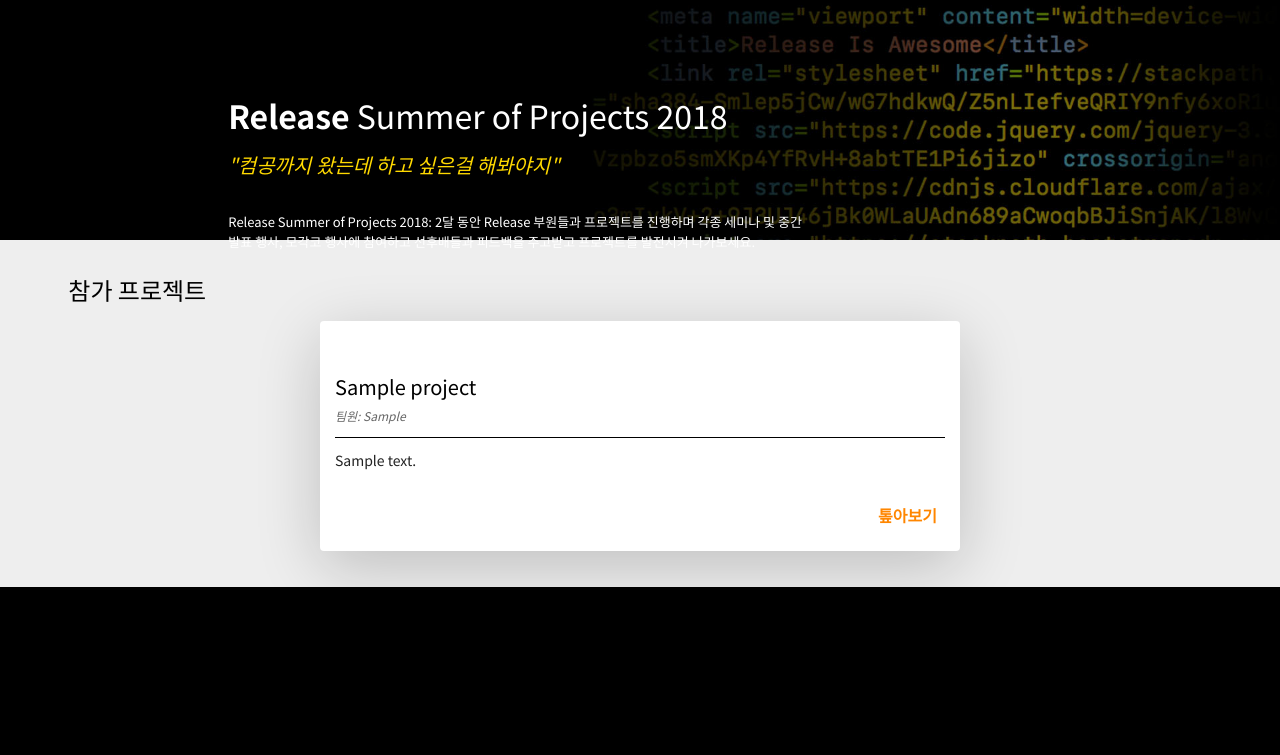
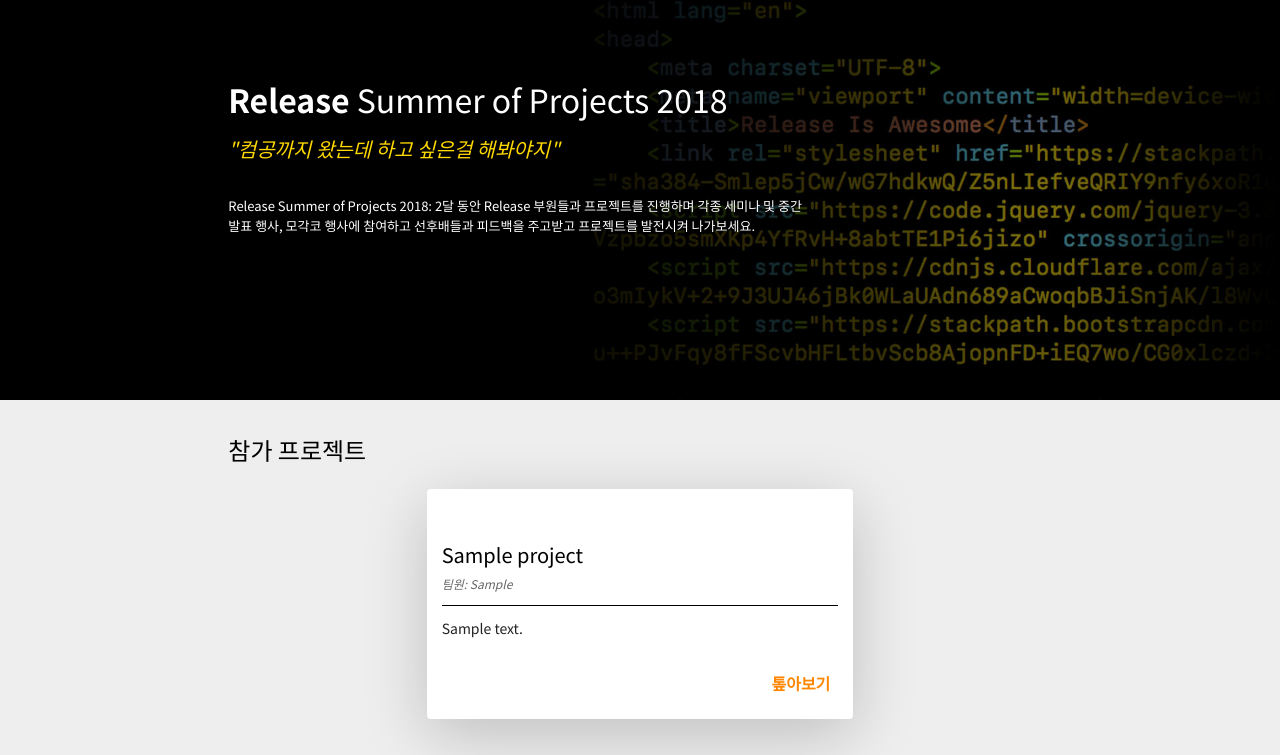
Before and after one commit to SGCSRelease/rsop-front, a Django app: page /rsop2018 in a window 1280 px wide. Shown: the part 85-840 px from the top of the page. Before the commit the page ends 672 px from the top, so only its background shows below. Run offline with Django 3.2, Linux system fonts and the light colour scheme; tables that the repository leaves empty hold one stand-in row (values such as "Sample post"); some libraries are stand-ins or nearby versions.

Commit message:
polish css and stuff

```diff
--- a/main/static/main/index.css
+++ b/main/static/main/index.css
@@ -108,10 +108,11 @@
 
 @media (min-width: 768px) {
     .rsop-row {
-        height: 240px;
+        height: 400px;
     }
+
     .rsop-title {
-        margin-top: 96px;
+        margin-top: 80px;
         font-weight: 200;
         font-size: 32px;
     }
--- a/main/static/main/project.css
+++ b/main/static/main/project.css
@@ -75,6 +75,8 @@
 .feedback-row {
     background-color: #EEE;
     margin: 0;
+    border: none;
+    box-shadow: none;
 }
 
 .feedback-box {
--- a/main/static/main/rsop.css
+++ b/main/static/main/rsop.css
@@ -24,15 +24,15 @@
     margin: 0;
 }
 
+.project-row:last-child {
+    padding-bottom: 36px;
+}
+
 .project-box {
-    margin-top: 8px;
+    margin: 16px 12px 0;
     box-shadow: 0 16px 64px #0003;
     background-color: white;
     border-radius: 4px;
-}
-
-.project-box:last-child {
-    margin-bottom: 36px;
 }
 
 .project-box-name {
--- a/main/templates/main/rsop.html
+++ b/main/templates/main/rsop.html
@@ -20,10 +20,10 @@
 </head>
 <body>
     <nav class="bar navbar navbar-expand-lg navbar-light">
-        <div class="bar-logo">
+        <a class="bar-logo" href="{%  url 'rsop' %}">
             <img class="bar-logo-image" src="{% static 'release-white.png' %}">
             <span class="bar-logo-text">RELEASE</span>
-        </div>
+        </a>
     </nav>
     <div class="container-fluid">
         <div class="row rsop-row justify-content-center">
@@ -37,11 +37,13 @@
             </div>
         </div>
         <div class="row project-row justify-content-center">
-            <div class="col-11 col-md-11">
+            <div class="col-11 col-md-8">
                 <h1 class="col-header">참가 프로젝트</h1>
             </div>
+        </div>
+        <div class="row project-row justify-content-center">
             {% for project in projects %}
-                <div class="col-10 col-md-6 project-box">
+                <div class="col-10 col-md-4 project-box">
                     <h1 class="project-box-name">{{ project.name }}</h1>
                     <p class="project-box-members">팀원: {{ project.members }}</p>
                     <p class="project-box-summary">{{  project.summary }}</p>
```
Also changed, not shown: main/templates/main/project.html (+7 -11 lines).
